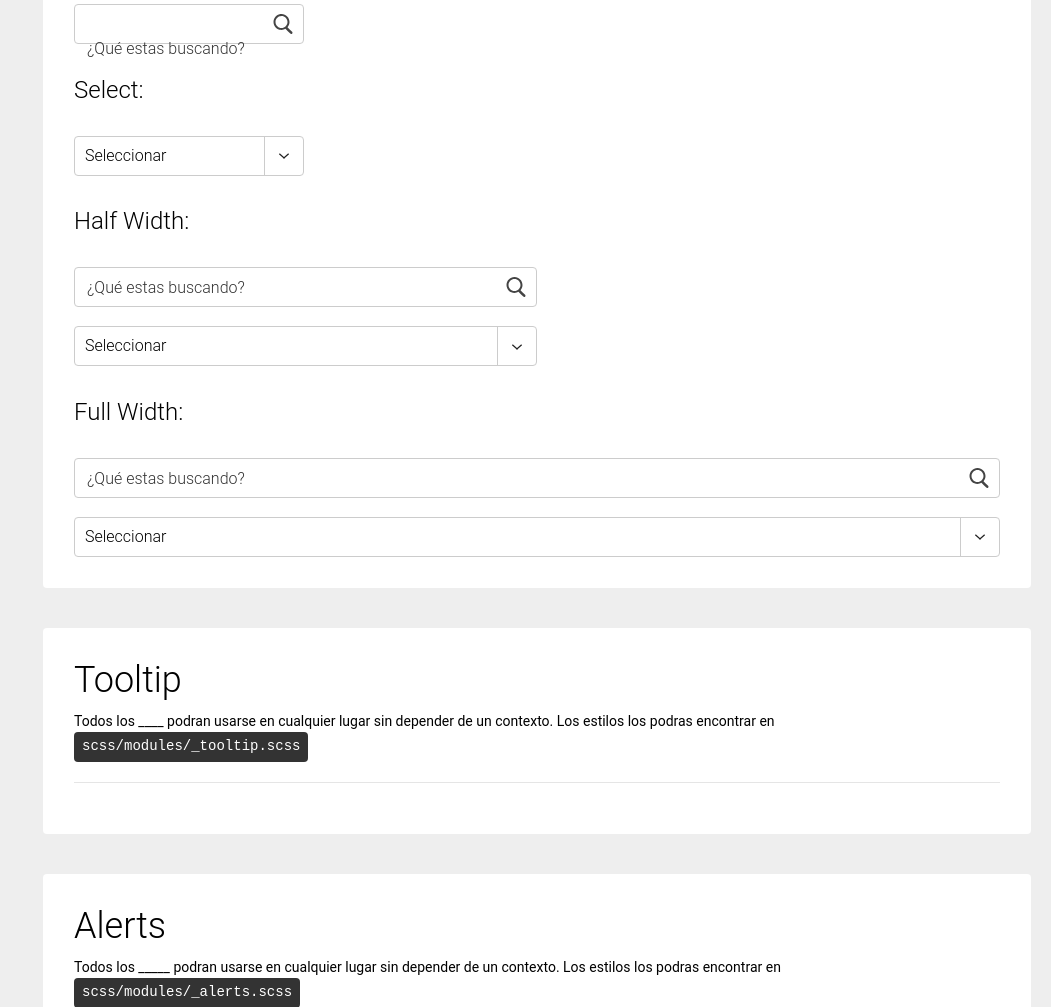
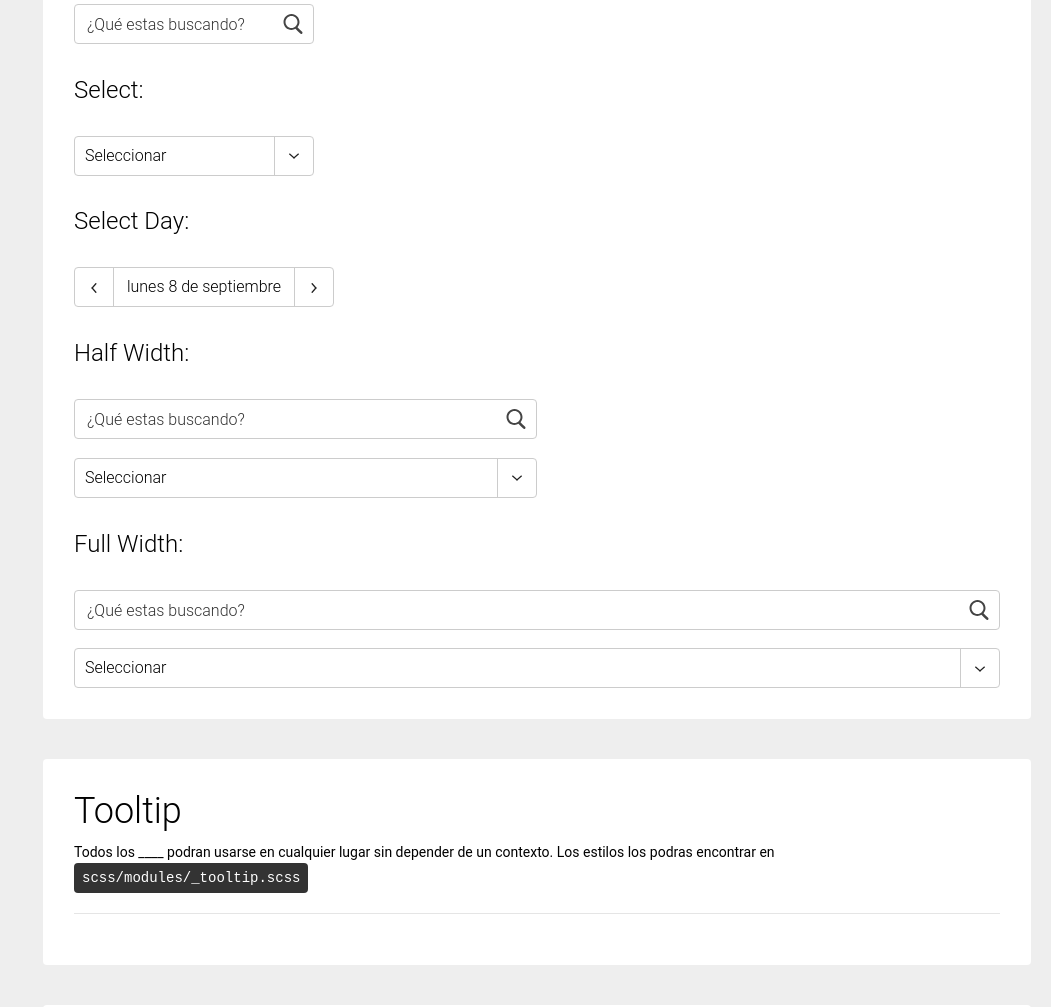
Before and after one commit to Luifi/foxplay-styleguide, a website: page index.html in a window 1280 px wide. Shown: the part 7120-8127 px from the top of the page, without its empty margins (229-1280 px from the left). Drawn offline with nearby package versions, Linux system fonts and the light colour scheme.

Commit message:
select day

```diff
--- a/index.html
+++ b/index.html
@@ -852,7 +852,7 @@
                             <h4 class="headline-4">Select:</h4>
 
                             <div class="f-select">
-                                <span class="f-select__arrow" href="#a">
+                                <span class="f-select__arrow">
                                     <svg class="icon icon--black icon--extra-small icon--not-hover">
                                         <use xmlns:xlink="http://www.w3.org/1999/xlink" xlink:href="img/icons.svg#arrow"></use>
                                     </svg>
@@ -863,6 +863,25 @@
                                     <option value="opcion-2" name="opcion-2" >Opcion-2</option>
                                     <option value="opcion-3" name="opcion-3" >Opcion-3</option>
                                 </select>
+                            </div>
+
+
+                            <!-- Form Select Day -->
+
+                            <h4 class="headline-4">Select Day:</h4>
+
+                            <div class="f-select-day">
+                                <a href="#a" class="f-select-day__arrow">
+                                    <svg class="icon icon--black icon--extra-small icon--rotate-right icon--not-hover">
+                                        <use xmlns:xlink="http://www.w3.org/1999/xlink" xlink:href="img/icons.svg#arrow"></use>
+                                    </svg>
+                                </a>
+                                <span class="f-select-day__text">lunes 8 de septiembre</span>
+                                <a href="#b" class="f-select-day__arrow">
+                                    <svg class="icon icon--black icon--extra-small icon--rotate-left icon--not-hover">
+                                        <use xmlns:xlink="http://www.w3.org/1999/xlink" xlink:href="img/icons.svg#arrow"></use>
+                                    </svg>
+                                </a>
                             </div>
 
 
@@ -1100,6 +1119,7 @@
 
                     </section> <!-- / Highlights -->
 
+
                     <!-- Icon box -->
 
                     <section id="icon-box" class="sg-block sg-block--white">
--- a/scss/modules/_forms.scss
+++ b/scss/modules/_forms.scss
@@ -30,7 +30,7 @@
 %f-gral  {
     @include radius(4px, $gray-20);
     position: relative;
-    width: 230px;
+    width: 240px;
     height: 40px;
 }
 
@@ -128,9 +128,7 @@
             border-left: 1px solid $gray-20;
             padding: rem(9.5px) rem(14px);
 
-            svg {
-                margin-right: 0 !important; // remover este estilo, esta aplicado solo para icons del sg
-            }
+
         }
 
         @include e(select) {
@@ -141,6 +139,35 @@
             @extend %f-gral-input;
         }
 
+    }
+
+
+    // Select day
+
+    &-select-day {
+        @extend %f-gral;
+        text-align: center;
+        width: 260px;
+
+        @include e(arrow) {
+
+            padding: rem(9.5px) rem(14px);
+        }
+
+        &__arrow:first-child {
+            float: right;
+            border-left: 1px solid $gray-20;
+        }
+
+        &__arrow:last-child {
+            float: left;
+            border-right: 1px solid $gray-20;
+        }
+
+        @include e(text) {
+            font-weight: $font-weight--light;
+            line-height: rem(38px);
+        }
     }
 
 
```
Also changed, not shown: css/main.css, public_html/css/main.css, 1 other file.
